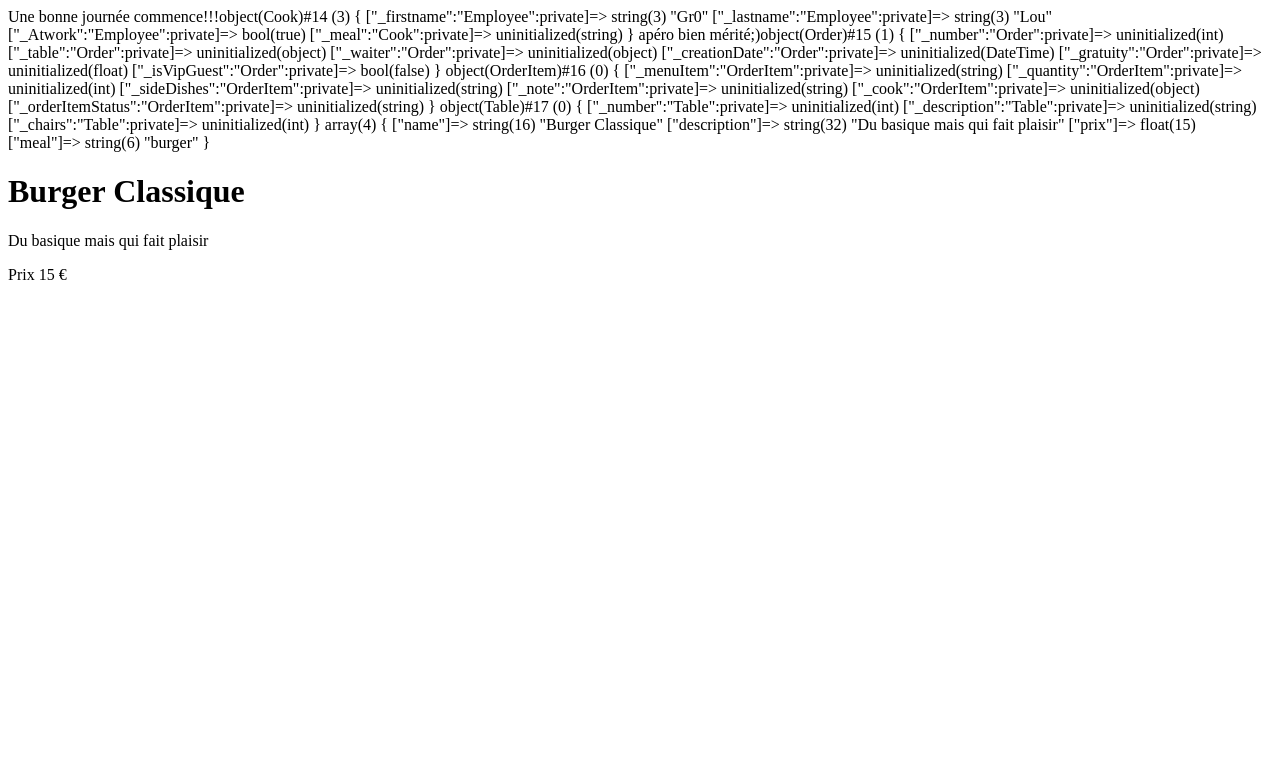
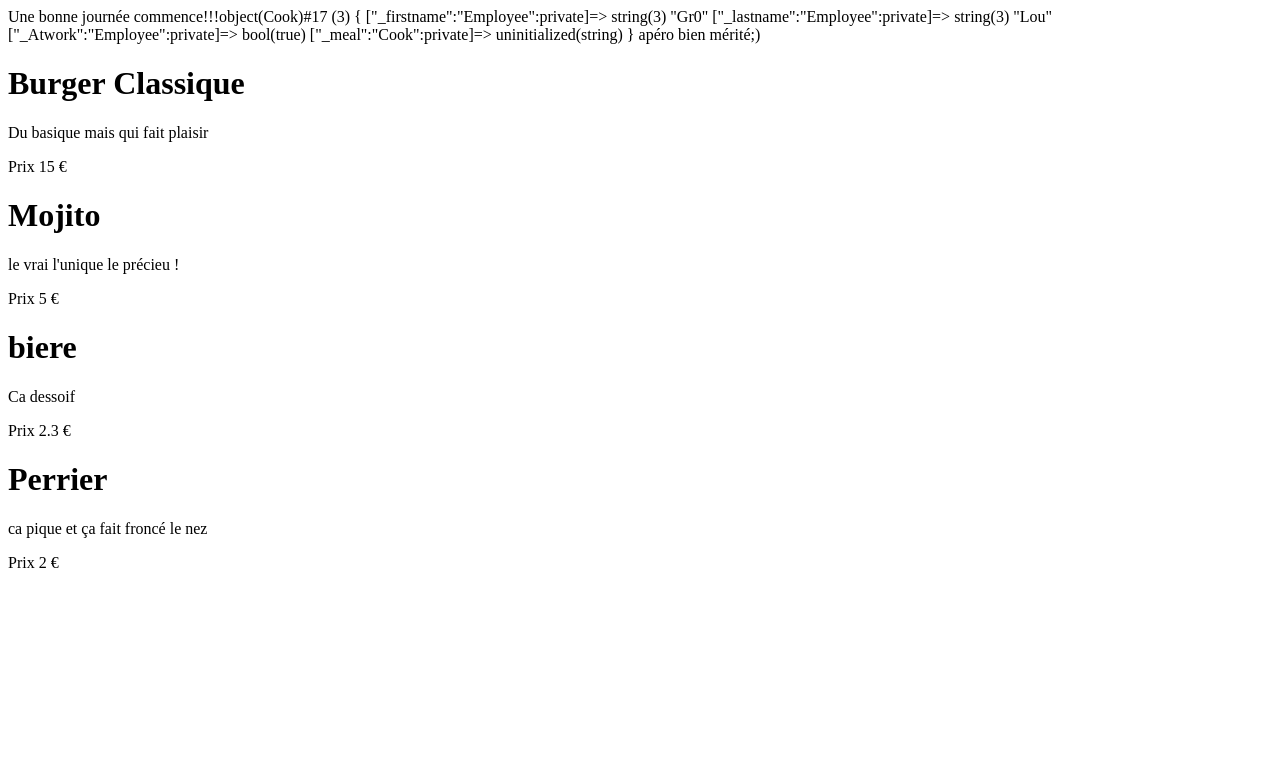
Before and after one commit to JulienHB/Bistrot, a PHP site: page / in a window 1280 px wide. Shown: the top 783 px of the page. Run offline with PHP 8.4, Linux system fonts and the light colour scheme.

Commit message:
respect du MVC, pas tapé, pas tapé ;)

```diff
--- a/controler/employee.php
+++ b/controler/employee.php
@@ -1,2 +1,14 @@
 <?php
 include_once 'model/employee.php';
+include_once 'model/cooker.php';
+include_once 'model/waiter.php';
+
+
+
+$test =new Cook;
+
+$test->setNames('Gr0', 'Lou');
+
+$test->isAtWork();
+var_dump($test);
+$test->isNotAtWork();
--- a/controler/menu.php
+++ b/controler/menu.php
@@ -2,3 +2,16 @@
 include_once 'model/menu.php';
 include_once 'model/menuCategory.php';
 include_once 'model/menuItem.php';
+
+
+$biere=new MenuItem('biere','Ca dessoif', 2.3,'boisson');
+$perrier=new MenuItem('Perrier','ca pique et ça fait froncé le nez',2,'boisson');
+$mojito=new MenuItem('Mojito', 'le vrai l\'unique le précieu !',5,'boisson' );
+$burger=new MenuItem('Burger Classique','Du basique mais qui fait plaisir','15','burger');
+
+$menuEte=new Menu('Chaleur et parasol','La soif est trop forte','01-01-2021','21-09-2021');
+$menuCourant=new Menu('La base !','G les crocs','01-01-2021','31-12-2021');
+
+
+$menuCatBiere=new MenuCategory('boissons','A boire ou je tue le chien','boisson');
+$menuCatBurger=new MenuCategory('Burgers', 'C\'est gras et c\'est cool!','plat');
--- a/controler/salle.php
+++ b/controler/salle.php
@@ -2,3 +2,10 @@
 include_once 'model/order.php';
 include_once 'model/table.php';
 include_once 'model/orderitem.php';
+
+$order1=new Order;
+//var_dump($order1);
+$orderItem1=new OrderItem;
+//var_dump($orderItem1);
+$table1=new Table;
+//var_dump($table1);
--- a/index.php
+++ b/index.php
@@ -2,47 +2,4 @@
 require_once 'controler/menu.php';
 require_once 'controler/salle.php';
 require_once 'controler/employee.php';
-
-
-$biere=new MenuItem('biere','Ca dessoif', 2.3,'boisson');
-$perrier=new MenuItem('Perrier','ca pique et ça fait froncé le nez',2,'boisson');
-$mojito=new MenuItem('Mojito', 'le vrai l\'unique le précieu !',5,'boisson' );
-$burger=new MenuItem('Burger Classique','Du basique mais qui fait plaisir','15','burger');
-
-$menuEte=new Menu('Chaleur et parasol','La soif est trop forte','01-01-2021','21-09-2021');
-$menuCourant=new Menu('La base !','G les crocs','01-01-2021','31-12-2021');
-
-
-
-
-$menuCatBiere=new MenuCategory('boissons','A boire ou je tue le chien','boisson');
-$menuCatBurger=new MenuCategory('Burgers', 'C\'est gras et c\'est cool!','plat');
-
-$test =new Cook;
-
-$test->setNames('Gr0', 'Lou');
-
-$test->isAtWork();
-var_dump($test);
-$test->isNotAtWork();
-
-$order1=new Order;
-var_dump($order1);
-$orderItem1=new OrderItem;
-var_dump($orderItem1);
-$table1=new Table;
-var_dump($table1);
-$value=$burger->getMenuItem();
-var_dump($value);
-
-foreach ($burger->getMenuItem() as $key => $value) {
-    if($key=='name'){
-        ?><h1><?php echo ($value)?></h1><?php
-    }
-    if($key=='description'){
-        ?><p><?php echo ($value)?></p><?php
-    }
-    if($key=='prix'){
-        ?><p>Prix <?php echo ($value)?> €</p><?php
-    }
-}
+require_once 'view/home.php';
--- /dev/null
+++ b/model/cooker.php
@@ -0,0 +1,4 @@
+<?php
+class Cook extends Employee{
+    private string $_meal;
+}
--- a/model/employee.php
+++ b/model/employee.php
@@ -27,11 +27,3 @@ class Employee{
         echo('apéro bien mérité;)');
     }
 }
-
-class Waiter extends Employee{
-    private string $_order;
-}
-
-class Cook extends Employee{
-    private string $_meal;
-}
--- a/model/menuItem.php
+++ b/model/menuItem.php
@@ -18,6 +18,16 @@ class MenuItem{
         $this->_meal=$meal;
     }
 
+    public function getName(){
+        return $this->_name;
+    }
+    public function getDescription(){
+        return $this->_description;
+    }
+    public function getPrice(){
+        return $this->_price;
+    }
+
     /**
      * @return [array] $item
      */
--- /dev/null
+++ b/model/waiter.php
@@ -0,0 +1,4 @@
+<?php
+class Waiter extends Employee{
+    private string $_order;
+}
--- /dev/null
+++ b/view/home.php
@@ -0,0 +1,12 @@
+<?php
+$value=$burger->getMenuItem();
+//var_dump($value);
+
+
+$bouf=[$burger,$mojito,$biere,$perrier];
+//var_dump($bouf);
+foreach ($bouf as $key => $value){
+?><h1><?php echo ($value->getName())?></h1><?php
+?><p><?php echo ($value->getDescription())?></p><?php
+?><p>Prix <?php echo ($value->getPrice())?> €</p><?php
+}
```
